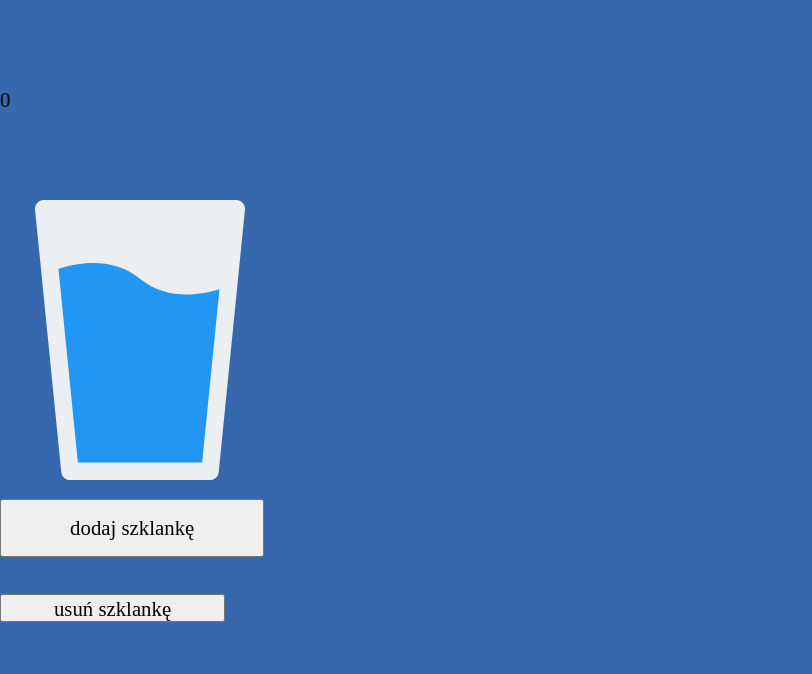
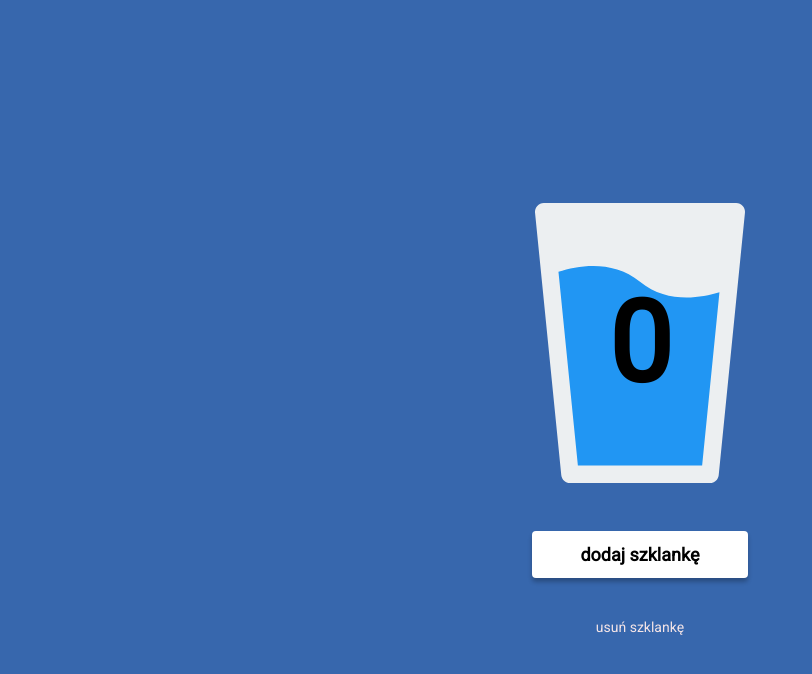
Before and after one commit to mankom/hydraapp, a website: page src/content/index.html in a window 1280 px wide. Shown: the whole page, without its empty margins (0-812 px from the left). Drawn offline with nearby package versions, Linux system fonts and the light colour scheme; files that its build step writes are made by us from their sources.

Commit message:
feat: copy layout from picture to app

```diff
--- a/src/content/index.html
+++ b/src/content/index.html
@@ -10,7 +10,6 @@
 
   <!-- Title -->
   <meta property="og:title" content="Hydraapp" />
-  <!-- OPTIONAL description. 2-4 sentences. -->
   <meta property="og:description" content="Aplikacja zliczająca wypitą wodę." />
   <!-- full url with http(s) ie. https://maciejkorsan.github.io/my-repo/ -->
   <meta property="og:url" content="" />
@@ -22,7 +21,7 @@
   <link rel="apple-touch-icon" sizes="192x192" href="assets/pwa/icons/icon-192x192.png" />
 
   <link rel="icon" type="image/png" href="assets/pwa/icons/icon-192x192.png" />
-
+  <link href="https://fonts.googleapis.com/css?family=Roboto&display=swap" rel="stylesheet">
   <link rel="stylesheet" href="css/main.css" />
 </head>
 
--- a/src/scss/main.scss
+++ b/src/scss/main.scss
@@ -1,45 +1,85 @@
 @import "_normalize";
 @import "_variables";
 
-
 :root {
   background: $background;
-  font-size: calc(.5em + 1vw);
+  font-size: calc(0.5em + 1vw);
 }
 
 body {
+  min-height: 812px;
   min-width: 375px;
-  min-height: 812px;
 }
 
 .app {
   display: grid;
-  grid-template-rows: 25vh auto 12vh 8vh 1fr;
+  grid-template-columns: 1fr auto 1fr;
+  grid-template-rows: 203px 280px 48px 47px 37px 23px;
 
-  &__button-add{
-    align-self: center;
-    width: 12.71em;
-    height: 2.76em;
+  &__button-add {
+    align-items: center;
+    background-color: #FFFFFF;
+    border: none;
+    border-radius: 4px;
+    box-shadow: 0px 4px 4px rgba(0, 0, 0, 0.25);
+    font-family: Roboto;
+    font-weight: 600;
+    font-size: 18px;
+    font-style: normal;
+    grid-column: 2;
+    grid-row: 4;
+    height: 47px;
+    left: 79px;
+    line-height: 21px;
+    margin: 0 auto;
+    text-align: center;
+    width: 216px;
   }
 
-  &__button-remove{
-    align-self: center;
-    width: 10.82em;
-    height: 1.35em;
+  &__button-remove {
+    align-items: center;
+    background-color: $background;
+    border: none;
+    color: #F5E5E7;
+    font-family: Roboto;
+    font-size: 14px;
+    font-style: normal;
+    font-weight: 500;
+    grid-column: 2;
+    grid-row: 6;
+    height: 23px;
+    left: 95px;
+    line-height: 16px;
+    margin: 0 auto;
+    text-align: center;
+    top: 615px;
+    width: 184px;
+
   }
 
-  &__counter{
+  &__counter {
     align-self: center;
+    font-family: Roboto;
+    font-weight: 600;
+    font-size: 112px;
+    font-style: normal;
+    grid-column: 2;
+    grid-row: 2;
+    line-height: 131px;
+    position: relative;
+    text-align: center;
+    z-index: 4;
   }
 }
 
-.water-glass{
+.water-glass {
+  position: relative;
+  top: 0%;
+  grid-column: 2;
   grid-row: 2;
-  &__glass{
-
+  &__glass {
   }
 
-  &__water{
-
+  &__water {
   }
 }
```
